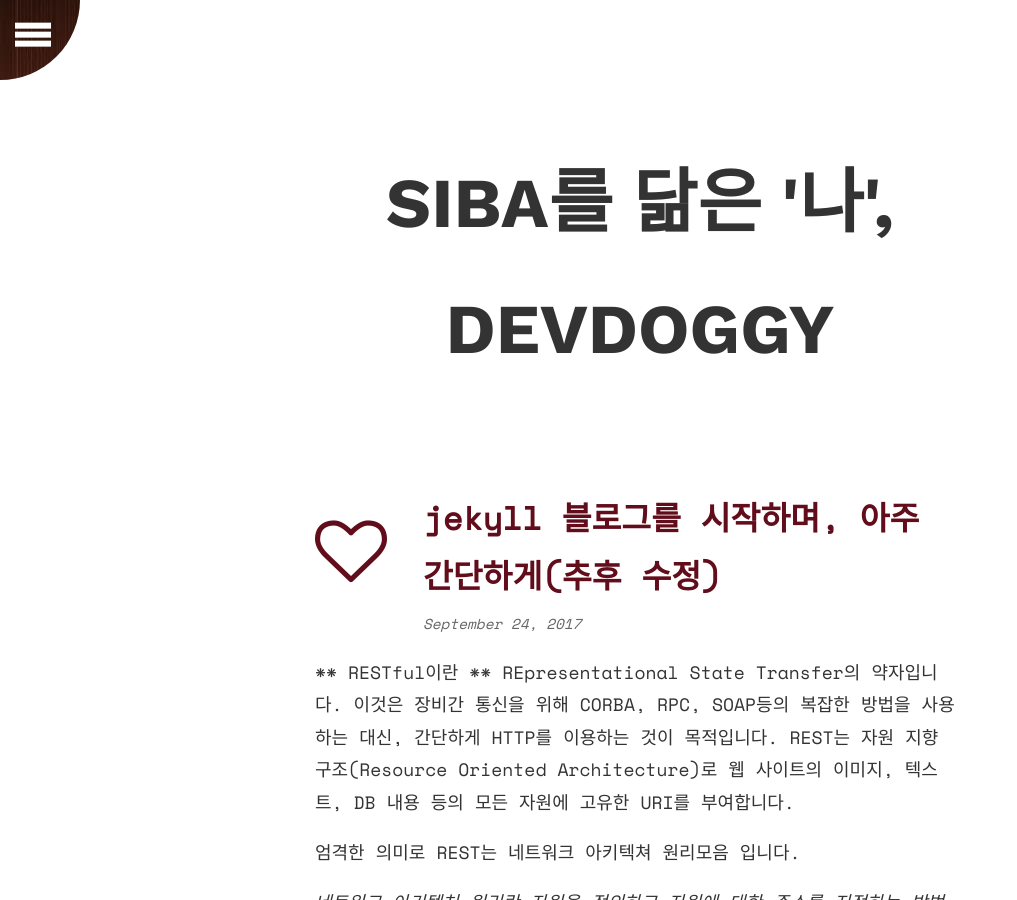
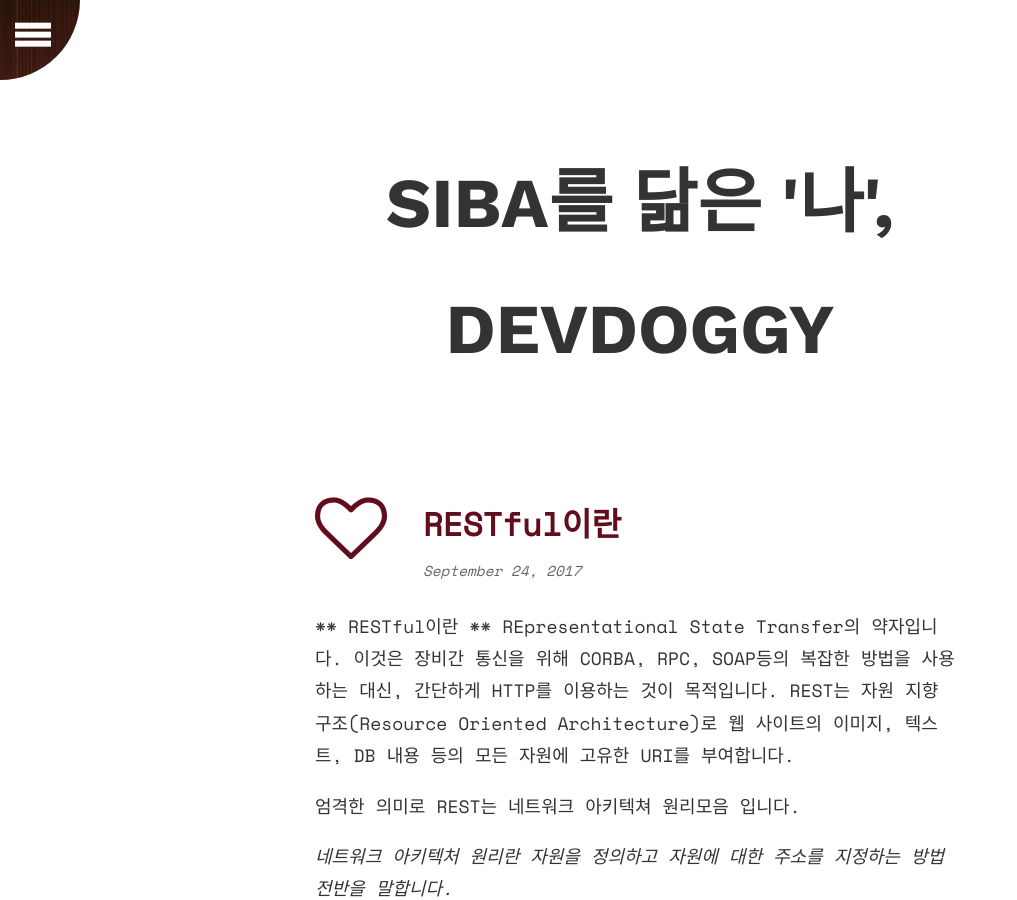
Before and after one commit to SinYongJu/SinYongJu.github.io, a Jekyll site: the page built from _posts/2017-09-24-RESTful이란.md, in a window 1280 px wide and 900 px high. Shown: the whole window, without its empty margins (0-1017 px from the left). Built offline with Jekyll 4.4.1, drawn with Linux system fonts in a browser that asks for light colours; nearby versions of some CDN libraries; comment, search, counter and statistics services are not loaded.

Commit message:
restful에 대하여

```diff
--- a/_posts/2017-09-24-RESTful이란.md
+++ b/_posts/2017-09-24-RESTful이란.md
@@ -1,6 +1,6 @@
 ---
 layout: post
-title:  "jekyll 블로그를 시작하며, 아주 간단하게(추후 수정)"
+title:  "RESTful이란"
 icon:  heart-o
 
 ---
```
Also changed, not shown: 2 other files.
